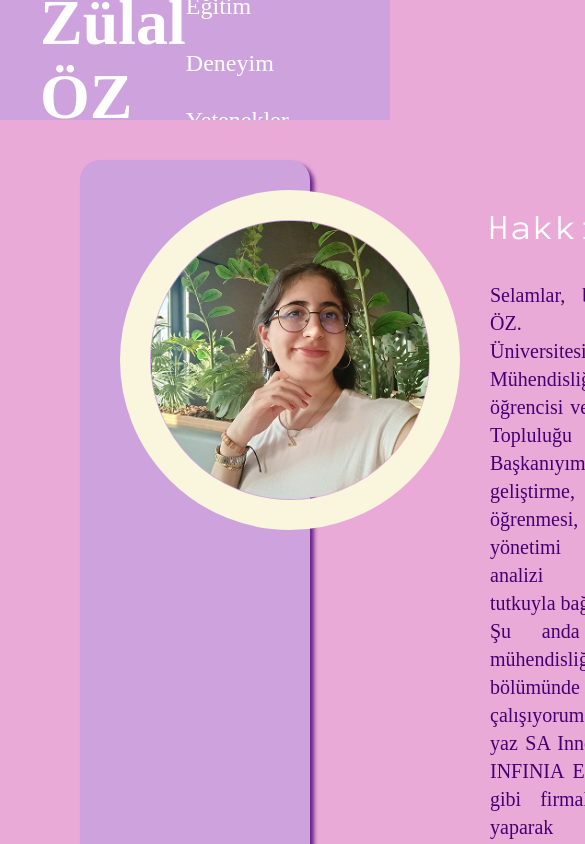
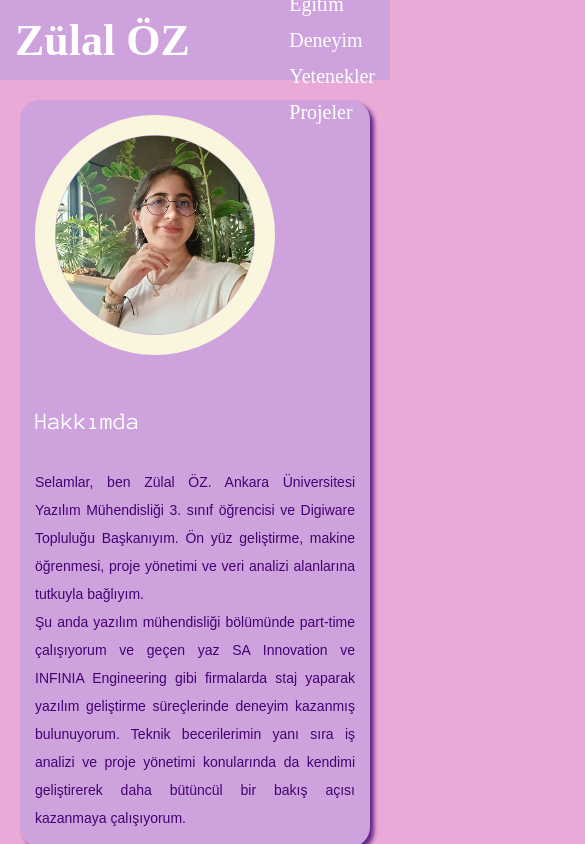
Before and after one commit to Zllsbst/Zllsbst.github.io, a plain HTML site: page index.html in a window 390 px wide. Shown: the top 844 px of the page, 585 px wide, since content can reach past the window. Drawn offline with Linux system fonts and the light colour scheme; a web font is replaced by a local one.

Commit message:
Update style.css
try

```diff
--- a/style.css
+++ b/style.css
@@ -1,16 +1,20 @@
-html body{
+html, body {
     margin: 0;
+    padding: 0;
+    box-sizing: border-box;
 }
-:root{
+
+:root {
     background: #EAAAD8;
     --default-font-family: -apple-system, BlinkMacSystemFont, "Segoe UI", Roboto,
     Ubuntu, "Helvetica Neue", Helvetica, Arial, "PingFang SC",
     "Hiragino Sans GB", "Microsoft Yahei UI", "Microsoft Yahei",
     "Source Han Sans CN", sans-serif;
 }
+
 header {
     background: #CEA3DD;
-    height: 120px;
+    height: 100px; /* Daha uyumlu hale getirildi */
     width: 100%;
     position: fixed;
     top: 0;
@@ -18,12 +22,11 @@ header {
     display: flex;
     justify-content: space-between;
     align-items: center;
-    padding: 0 40px;
+    padding: 0 30px;
     color: #FFF;
-    font-size: 32px;
+    font-size: 28px;
     font-weight: 400;
     box-sizing: border-box;
-    overflow: hidden;
     z-index: 1000;
 }
 
@@ -35,7 +38,6 @@ nav ul {
     list-style: none;
     display: flex;
     gap: 20px;
-    flex-wrap: wrap;
     margin: 0;
     padding: 0;
 }
@@ -43,66 +45,55 @@ nav ul {
 nav ul li a {
     text-decoration: none;
     color: white;
-    font-size: 24px;
-    white-space: nowrap;
-}
-img{
-    width: 280px;
-    height: 280px;
-    flex-shrink: 0;
-    border: 30px solid #F9F6DD;
-    border-radius: 50%;
-    display: flex;
-    position: relative;
-
+    font-size: 20px;
 }
 
-section{
+img {
+    max-width: 100%;
+    height: auto;
+    border: 20px solid #F9F6DD;
+    border-radius: 50%;
+}
+
+section {
     display: flex;
-    padding:30px 40px;
-    margin: 160px 80px;
+    padding: 30px;
+    margin: 140px 60px;
     flex-direction: column;
     align-items: flex-start;
-    align-self: stretch;
     border-radius: 20px;
     background: #CEA3DD;
     box-shadow: 4px 4px 4px 0 rgba(68, 0, 114, 0.80);
 }
 
-h2{
+h2 {
     color: #FFF;
-    font-family: "Anonymous Pro";
-    font-size: 36px;
-    font-style: normal;
+    font-family: "Anonymous Pro", sans-serif;
+    font-size: 32px;
     font-weight: 400;
-    line-height: normal;
-    letter-spacing: 2.88px;
-    margin: 20px 0 20px 0;
 }
-h3{
+
+h3 {
     color: #440072;
-    font-family: Lekton;
-    font-size: 24px;
-    font-style: normal;
+    font-family: Lekton, sans-serif;
+    font-size: 22px;
     font-weight: 400;
-    line-height: normal;
-    margin: 10px 0 10px 0;
 }
-p{
+
+p {
     color: #000;
     text-align: justify;
-    font-family: Lekton;
-    font-size: 20px;
-    font-style: normal;
-    font-weight: 400;
+    font-family: Lekton, sans-serif;
+    font-size: 18px;
     line-height: 28px;
     margin: 0;
 }
+
 #hakkimda {
     display: flex;
-    flex-direction: row; /* Dikey yerine yatay dizilim sağlar */
-    align-items: flex-start; /* Yukarıdan hizalama */
-    flex-wrap: nowrap;
+    flex-direction: row;
+    align-items: flex-start;
+    flex-wrap: wrap;
     gap: 30px;
 }
 
@@ -111,75 +102,92 @@ p{
     flex-direction: column;
     gap: 15px;
 }
+
 .icerik p {
-    color: #440072 ;
+    color: #440072;
 }
 
 footer {
     background: #CEA3DD;
-    padding: 30px 40px;
+    padding: 30px;
     width: 100%;
-    bottom: 0;
     display: flex;
-    justify-content: space-between; /* İçeriği sağa ve sola yaslayacak */
+    justify-content: space-between;
     align-items: flex-start;
     color: #FFF;
     font-weight: 400;
     box-sizing: border-box;
-    margin: 0;
-    left: 0;
 }
 
-.copyright p {
-    color: #FFF;
-    align-items: center;
+/* Tablet için */
+@media (max-width: 1024px) {
+    header {
+        height: 90px;
+        font-size: 24px;
+        padding: 0 20px;
     }
 
-.contact-info {
-    display: flex;
-    flex-direction: column;
-    gap: 15px;
+    nav ul {
+        gap: 10px;
     }
 
-.contact-item {
-    display: flex;
-    align-items: center;
-    gap: 15px;
-    transition: all 0.3s ease;
+    section {
+        margin: 120px 40px;
+        padding: 20px;
     }
 
-.contact-item:hover {
-    transform: translateX(5px);
+    h2 {
+        font-size: 28px;
     }
 
-.contact-item svg {
-    min-width: 24px;
+    h3 {
+        font-size: 20px;
     }
 
-.contact-item a {
-    color: #FFF;
-    text-decoration: none;
-    transition: all 0.3s ease;
+    p {
+        font-size: 16px;
+    }
 }
 
-.contact-item a:hover {
-    color: #440072;
-    text-decoration: underline;
+/* Telefon için */
+@media (max-width: 768px) {
+    header {
+        height: 80px;
+        font-size: 22px;
+        padding: 0 15px;
     }
 
-/* Responsive tasarım için */
-@media (max-width: 768px) {
+    nav ul {
+        flex-direction: column;
+        align-items: flex-start;
+        gap: 10px;
+    }
+
+    section {
+        margin: 100px 20px;
+        padding: 15px;
+    }
+
+    img {
+        width: 200px;
+        height: 200px;
+    }
+
+    h2 {
+        font-size: 24px;
+    }
+
+    h3 {
+        font-size: 18px;
+    }
+
+    p {
+        font-size: 14px;
+    }
+
     footer {
         flex-direction: column;
-        gap: 30px;
-    }
-
-    .copyright {
+        gap: 20px;
         text-align: center;
-        max-width: 100%;
-    }
-
-    .contact-info {
-        width: 100%;
     }
 }
```
Lines whose indentation alone changed are shown as unchanged.
